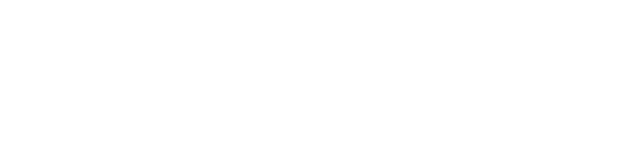
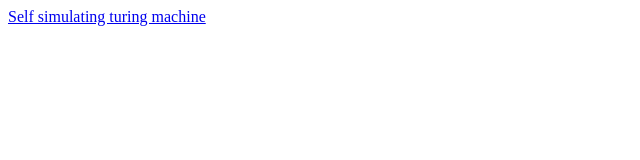
Before and after one commit to aGreaterGood/agreatergood.github.io, a plain HTML site: page index.html in a window 1280 px wide. Shown: the whole page, without its empty margins (0-640 px from the left). Drawn offline with Linux system fonts and the light colour scheme.

Commit message:
Links, but it works! 2!

```diff
--- a/index.html
+++ b/index.html
@@ -8,6 +8,6 @@
 </head>
 
 <body>
-    <a href="https://github.com/aGreaterGood/self-simulator"></a>
+    <a href="https://github.com/aGreaterGood/self-simulator">Self simulating turing machine</a>
 </body>
 </html>
```
